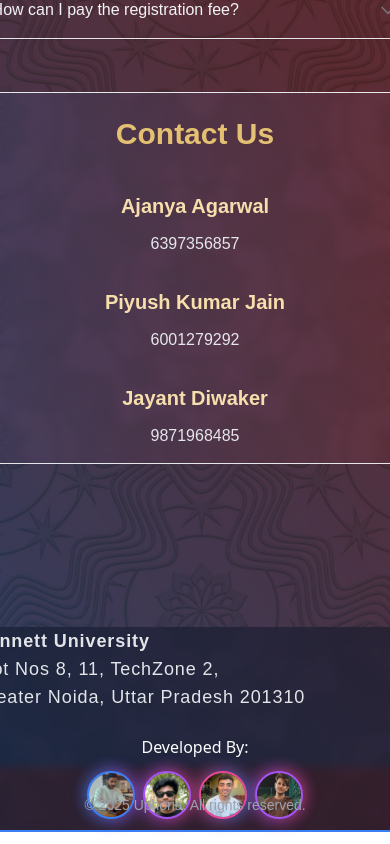
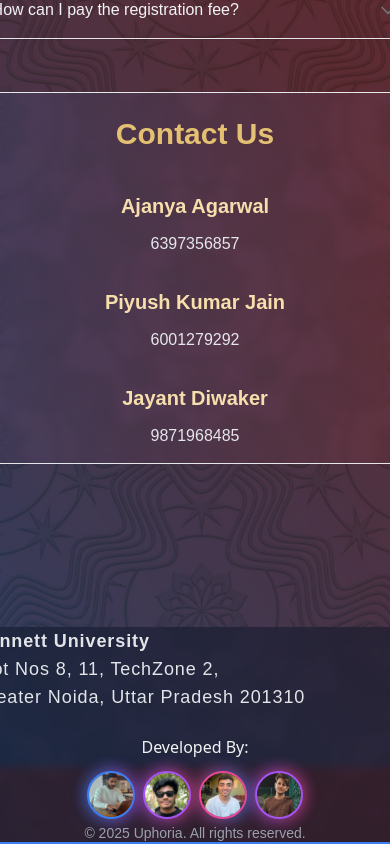
Before and after one commit to nitinn13/Uphoria25, a React (Vite) app: page / in a window 390 px wide. Shown: the part 2609-3453 px from the top of the page. Built offline with nearby package versions, Linux system fonts and the light colour scheme; a web font is replaced by a local one.

Commit message:
fixed footer

```diff
--- a/src/components/Footer.jsx
+++ b/src/components/Footer.jsx
@@ -2,7 +2,7 @@ import React from 'react';
 
 const Footer = () => {
   return (
-    <div className="relative w-full bg-slate-900/50 backdrop-blur-sm mt-4 sm:mt-[-35vh]">
+    <div className="relative w-full bg-slate-900/50 backdrop-blur-sm mt-4 sm:mt-[-35vh] overflow-hidden">
       <div className="relative border-b border-blue-500 pb-3 animate-pulse w-full">
         <div className="absolute inset-x-0 bottom-0 h-px bg-blue-500 shadow-lg shadow-blue-500/50"></div>
 
@@ -21,9 +21,8 @@ const Footer = () => {
           {/* Developers Section */}
           <div className="flex-grow">
             <div className="flex flex-col items-center sm:items-end">
-              <h1 className="font-sans mb-3 text-[#ffffff]">Developed By:</h1>
-              <div className="flex space-x-2">
-                {/* All developers in one row */}
+              <h1 className="font-sans mb-3 text-center sm:text-right text-neutral-100">Developed By:</h1>
+              <div className="flex flex-wrap justify-center sm:justify-end pb-3 gap-2">
                 <a href="https://www.linkedin.com/in/nitin-kumar-jha" target="_blank" rel="noopener noreferrer">
                   <div className="relative group">
                     <div className="absolute -inset-0.5 bg-gradient-to-r from-blue-500 to-purple-500 rounded-full blur opacity-75 group-hover:opacity-100 transition duration-1000"></div>
@@ -38,14 +37,14 @@ const Footer = () => {
                   </div>
                 </a>
 
-                <a href="https://www.linkedin.com/in/soumyasmitsingh/" target="_blank" rel="noopener noreferrer">
+                <a href="https://www.linkedin.com/in/parth-singh427" target="_blank" rel="noopener noreferrer">
                   <div className="relative group">
                     <div className="absolute -inset-0.5 bg-gradient-to-r from-pink-500 to-blue-500 rounded-full blur opacity-75 group-hover:opacity-100 transition duration-1000"></div>
                     <img src="/soumya.jpg" alt="Soumya Singh" className="relative rounded-full w-12 h-12 object-cover border-2 border-pink-500" />
                   </div>
                 </a>
 
-                <a href="https://www.linkedin.com/in/sankalp-tiwari-79967321a/" target="_blank" rel="noopener noreferrer">
+                <a href="https://www.linkedin.com/in/sankalp-tiwari-" target="_blank" rel="noopener noreferrer">
                   <div className="relative group">
                     <div className="absolute -inset-0.5 bg-gradient-to-r from-purple-500 to-pink-500 rounded-full blur opacity-75 group-hover:opacity-100 transition duration-1000"></div>
                     <img src="/sankalp.png" alt="Sankalp Tiwari" className="relative rounded-full w-12 h-12 object-cover border-2 border-purple-500" />
@@ -56,7 +55,7 @@ const Footer = () => {
           </div>
         </div>
 
-        <div className="absolute bottom-0 left-0 w-full text-center pb-4 text-gray-400 text-sm">
+        <div className="absolute -bottom-5 left-0 w-full text-center pb-5 text-gray-400 text-sm">
           <p>© 2025 Uphoria. All rights reserved.</p>
         </div>
       </div>
```
